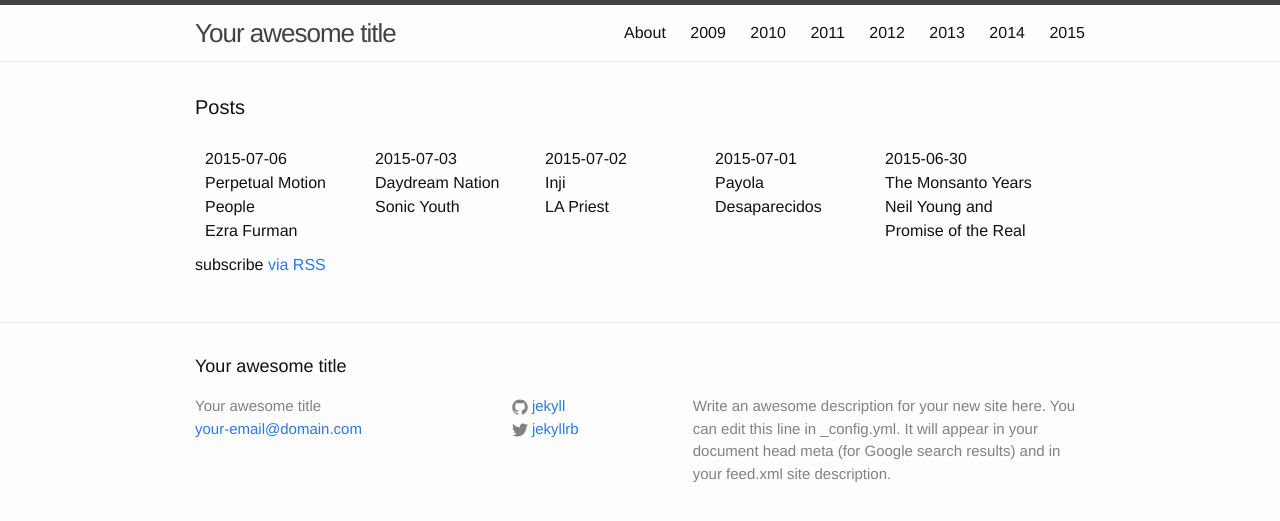
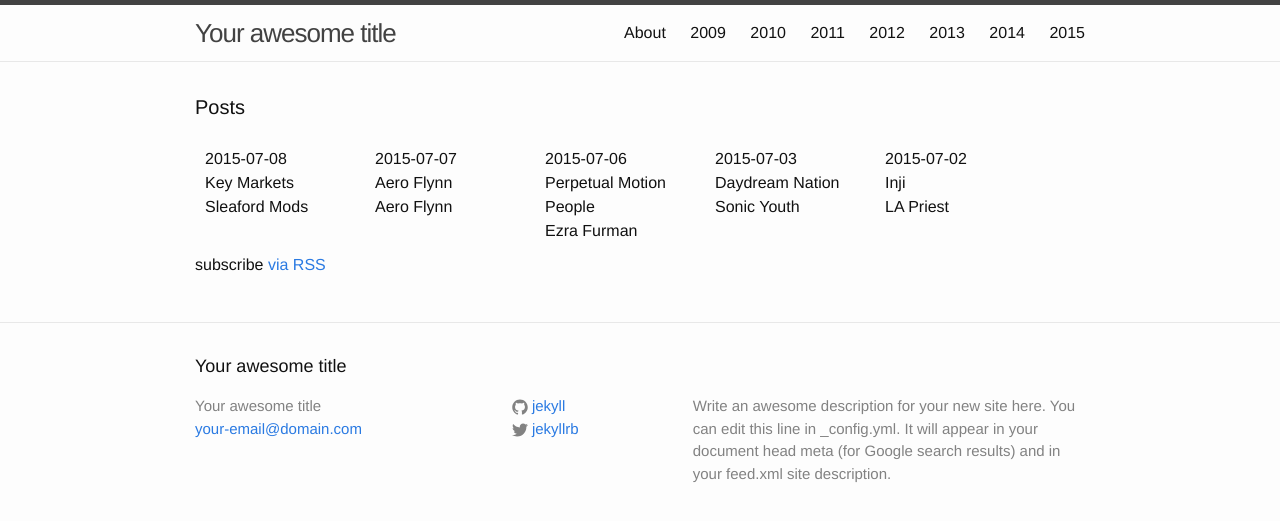
Before and after one commit to karaken12/bbc6musicaotd, a Jekyll site: the page built from site/index.html, in a window 1280 px wide. Shown: the top 521 px of the page. Built offline with Jekyll 4.4.1, drawn with Linux system fonts in a browser that asks for light colours.

Commit message:
Albums for 2015-07-07 and 20215-07-08.

```diff
--- a/site/_data/year/2015.yml
+++ b/site/_data/year/2015.yml
@@ -629,3 +629,13 @@
   title: Perpetual Motion People
   twitter: https://twitter.com/BBC6Music/status/618059367242465280
   spotify-id: 401FNuUIzv430pSFoBIckW
+- date: 2015-07-07
+  artist: Aero Flynn
+  title: Aero Flynn
+  twitter: https://twitter.com/BBC6Music/status/618422386866671617
+  spotify-id: 00DY4U8wuAzoyim171v3Y6
+- date: 2015-07-08
+  artist: Sleaford Mods
+  title: Key Markets
+  twitter: https://twitter.com/BBC6Music/status/618688921346699264
+  spotify-id: 5v5XTM8IhfQUzKgaarEpPK
```
